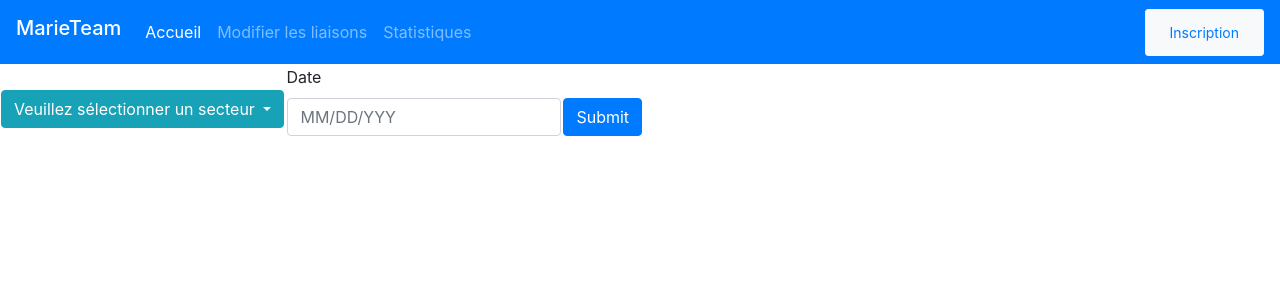
After one commit to Nexumas/2SIO_SLAM-Marieteam-app-web, a PHP site: page /consultation_des_liaisons.php in a window 1280 px wide. The commit adds this page. Shown: the top 300 px of the page. Run offline with PHP 8.4, Linux system fonts and the light colour scheme.

Commit message:
petits changement + page consultation et dossier images
J'ai changé quelques éléments de la navbar de Accueil.php, principalement donner un nom et un lien au <a></a>

J'ai aussi commencé la page de consultation des liaisons et ajoute un dossier de références pour y stocker les images.

```diff
--- /dev/null
+++ b/consultation_des_liaisons.php
@@ -0,0 +1,96 @@
+<?php
+
+?>
+
+<!DOCTYPE html>
+<html lang="fr">
+<head>
+<title>MarieTeam - Accueil</title>
+<link rel="stylesheet" href="css/bootstrap.css">
+
+</head>
+
+<meta charset="utf-8" >
+<meta name="Auteurs"
+    content="Tharbla
+             Twolf59" >
+
+<body>
+	<!-- DEBUT NAVBAR - navbar créée avec bootstrap -->
+<nav class="navbar navbar-expand-lg navbar-dark bg-primary">
+  <h1 class="navbar-brand" >MarieTeam</h1>
+  <button class="navbar-toggler" type="button" data-toggle="collapse" data-target="#navbarText" aria-controls="navbarText" aria-expanded="false" aria-label="Toggle navigation">
+    <span class="navbar-toggler-icon"></span>
+  </button>
+  <div class="collapse navbar-collapse" id="navbarText">
+    <ul class="navbar-nav mr-auto">
+      <li class="nav-item active">
+        <a class="nav-link" href="accueil.php">Accueil<span class="sr-only">(current)</span></a>
+      </li>
+	  <!-- DEBUT uniquement disponible pour les administrateurs-->
+      <li class="nav-item">
+        <a class="nav-link" href="modification_des_liaisons.php">Modifier les liaisons</a>
+      </li>
+      <li class="nav-item">
+        <a class="nav-link" href="statistiques.php">Statistiques</a>
+      </li>
+	  <!-- FIN uniquement disponible pour les administrateurs-->
+    </ul>
+
+    <!-- DEBUT BOUTON D'INSCRIPTION -->
+    <form class="form-inline">
+    <button class="btn btn-sm btn-light" type="button"><a class="nav-link" href="inscription.php">Inscription</a></button>
+    </form>
+    <!-- FIN BOUTON D'INSCRIPTION -->
+
+  </div>
+</nav>
+<!-- FIN NAVBAR - navbar créée avec bootstrap -->
+
+<!-- DEBUT Sélection de secteur (dropdown)-->
+<table><tbody>
+	<tr>
+		<td>
+			<div class="dropdown">
+			<button class="btn btn-info dropdown-toggle" type="button" id="dropdownMenu2" data-toggle="dropdown" aria-haspopup="true" aria-expanded="false">
+				Veuillez sélectionner un secteur
+			</button>
+			<div class="dropdown-menu" aria-labelledby="dropdownMenu2">
+				<button class="dropdown-item" type="button">Secteur 1</button>
+				<button class="dropdown-item" type="button">Secteur 2</button>
+				<button class="dropdown-item" type="button">...</button>
+				<button class="dropdown-item" type="button">Secteur n</button>
+			</div>
+			</div>
+		</td>
+<!-- FIN Sélection du secteur (dropdown)-->
+
+<!-- DEBUT Sélection de la date-->
+
+		<td>
+				<!-- Form code begins -->
+				<form method="post">
+				<div class="form-group">
+				<table><tbody><tr>
+					<label class="control-label" for="date">Date</label>
+				</tr>
+				<tr>
+					<td>
+						<input class="form-control" id="date" name="date" placeholder="MM/DD/YYY" type="text"/>
+					</td>
+					<td>
+						<button class="btn btn-primary " name="submit" type="submit">Submit</button>
+					</td>
+				</div>
+				</form>
+				<!-- Form code ends -->
+
+				</div>
+		</td>
+	</tr>
+</tbody></table>
+
+<!-- FIN Sélection de la date-->
+
+</body>
+</html>
```
Also changed, not shown: Accueil.php (+8 -6 lines), images/background.jpg (added).
